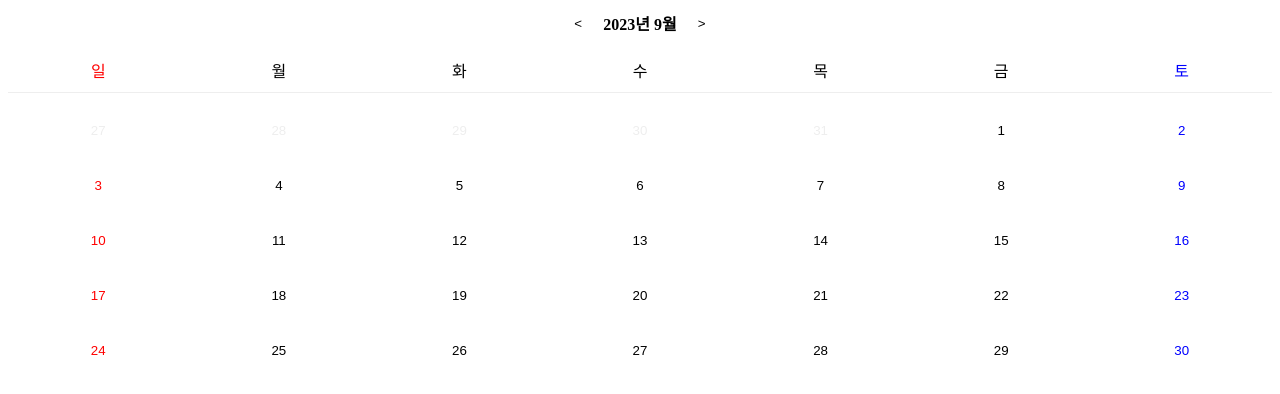
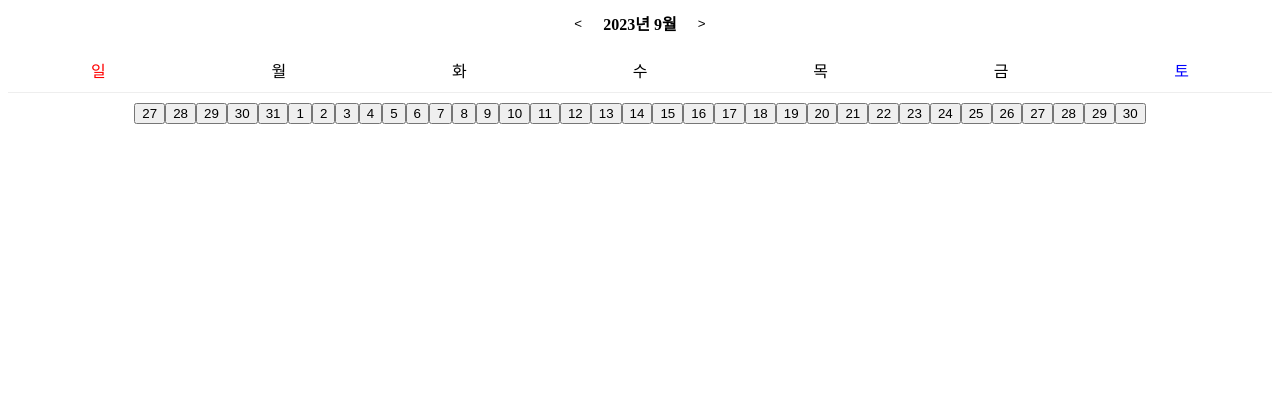
Before and after one commit to SangMinL96/react-ko-calendar, a React (Create React App) app: page / in a window 1280 px wide. Shown: the top 394 px of the page. Built offline with nearby package versions, Linux system fonts and the light colour scheme.

Commit message:
⚒️ [수정중] 클래스명 정리중

```diff
--- a/src/components/Days.tsx
+++ b/src/components/Days.tsx
@@ -7,13 +7,13 @@ type Props = {
 
 function Days({ days }: Props) {
   return (
-    <div className="calendar__days-box">
+    <div className=".calendar-container__day_view">
       {days.map(({ day, isCurrentMonth, isWeekend, weekendType }, index) => {
         let classNames;
         if (!isCurrentMonth) {
-          classNames = `calendar-day day-disable`;
+          classNames = `.calendar-container__day_view day disable`;
         } else if (isWeekend) {
-          classNames = `calendar-day day-weekend__${
+          classNames = `.calendar-container__day_view day weekend_${
             weekendType === "토"
               ? "saturday"
               : weekendType === "일"
@@ -21,7 +21,7 @@ function Days({ days }: Props) {
               : ""
           }`;
         } else {
-          classNames = "calendar-day";
+          classNames = "day";
         }
         return (
           <button type="button" key={index} className={classNames}>
--- a/src/components/MonthViewBox.tsx
+++ b/src/components/MonthViewBox.tsx
@@ -11,12 +11,12 @@ function MonthViewBox({ date, setDate, prevMonth, nextMonth }: Props) {
   const year = date.getFullYear();
   const month = date.getMonth() + 1;
   return (
-    <div className="month_view">
-      <button type="button" className="month_view prev_btn" onClick={prevMonth}>
+    <div className="calendar-container__month_view">
+      <button type="button" className="calendar-container__month_view prev_btn" onClick={prevMonth}>
         {"<"}
       </button>
-      <strong className="month_view cur_month">{`${year}년 ${month}월`}</strong>
-      <button type="button" className="month_view next_btn" onClick={nextMonth}>
+      <strong className="calendar-container__month_view cur_month">{`${year}년 ${month}월`}</strong>
+      <button type="button" className="calendar-container__month_view next_btn" onClick={nextMonth}>
         {">"}
       </button>
     </div>
--- a/src/components/Week.tsx
+++ b/src/components/Week.tsx
@@ -10,7 +10,7 @@ function Week({
   daysOfWeek = [],
 }: Props) {
   return (
-    <div className="calendar__week-box">
+    <div className="calendar-container__week_view">
       {daysOfWeek.map((day) => {
         const isWeekend = day === "토" || day === "일";
         const color = day === "토" ? saturdayColor : sundayColor;
@@ -18,7 +18,7 @@ function Week({
           return (
             <div
               key={day}
-              className={`calendar-week weekend`}
+              className={`calendar-container__week_view week_day weekend`}
               style={{ color }}
             >
               <span>{day}</span>
@@ -26,7 +26,7 @@ function Week({
           );
         }
         return (
-          <div key={day} className="calendar-week">
+          <div key={day} className="calendar-container__week_view week_day">
             <span>{day}</span>
           </div>
         );
--- a/src/index.css
+++ b/src/index.css
@@ -8,25 +8,25 @@
   width: 100%;
 }
 
-.calendar__week-box {
+.calendar-container__week_view {
   width: 100%;
   display: grid;
   grid-template-columns: repeat(7, 1fr);
 }
-.calendar__week-box .calendar-week {
+.calendar-container__week_view .week_day {
   width: auto;
   display: flex;
   justify-content: center;
   align-items: center;
 }
 
-.calendar__days-box {
+.calendar-container__day_view {
   width: 100%;
   display: grid;
   grid-template-columns: repeat(7, 1fr);
 }
 
-.calendar__days-box .calendar-day {
+.calendar-container__day_view .day {
   width: auto;
   padding: 20px 0;
   display: flex;
@@ -35,13 +35,13 @@
   border: none;
   background: none;
 }
-.day-disable {
+.calendar-container__day_view .day .disable {
   color: #eee;
 }
-.day-weekend__saturday {
+.calendar-container__day_view .day .weekend_saturday {
   color: blue;
 }
-.day-weekend__sunday {
+.calendar-container__day_view .day .weekend_sunday {
   color: red;
 }
 .divider {
@@ -51,7 +51,7 @@
   background-color: #eee;
 }
 
-.month_view {
+.calendar-container__month_view {
   display: flex;
   justify-content: center;
   align-items: center;
@@ -59,7 +59,7 @@
   height: 30px;
   margin-bottom: 20px;
 }
-.month_view > button {
+.calendar-container__month_view > button {
   padding: 0 8px;
   width: 30px;
   max-width: 30px;
@@ -68,7 +68,7 @@
   border: none;
   margin-bottom: 0;
 }
-.month_view .cur_month {
+.calendar-container__month_view .cur_month {
   width: auto;
   display: inline-flex;
   justify-content: center;
```
